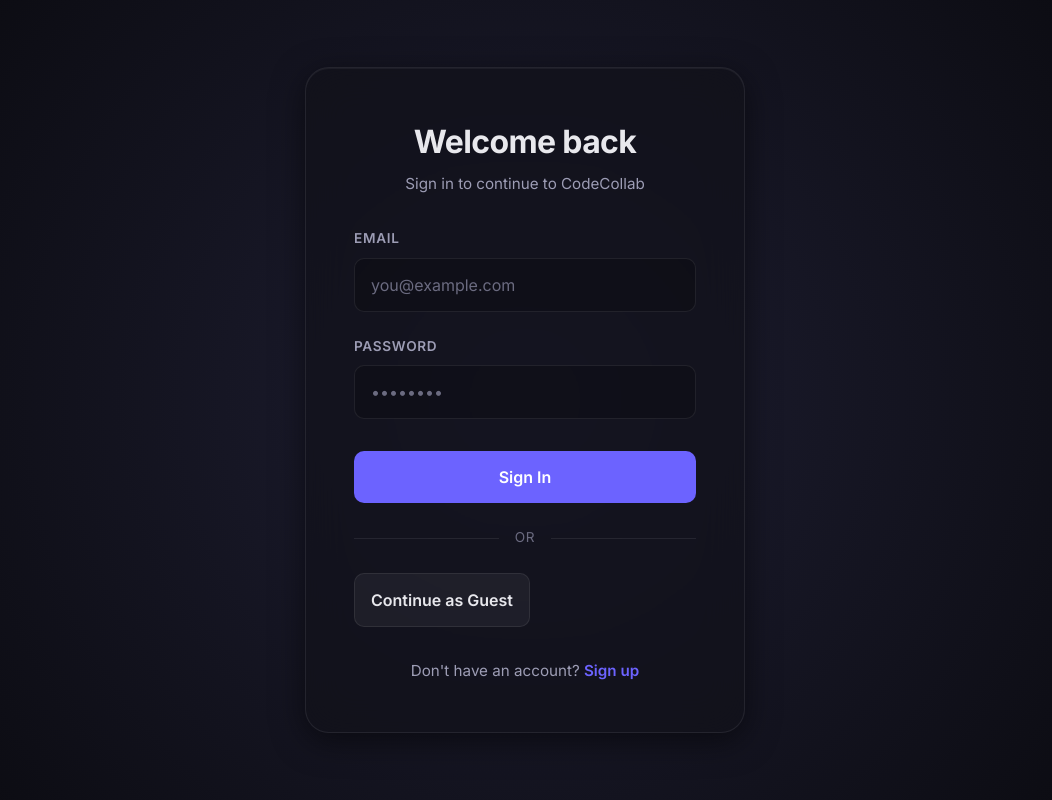
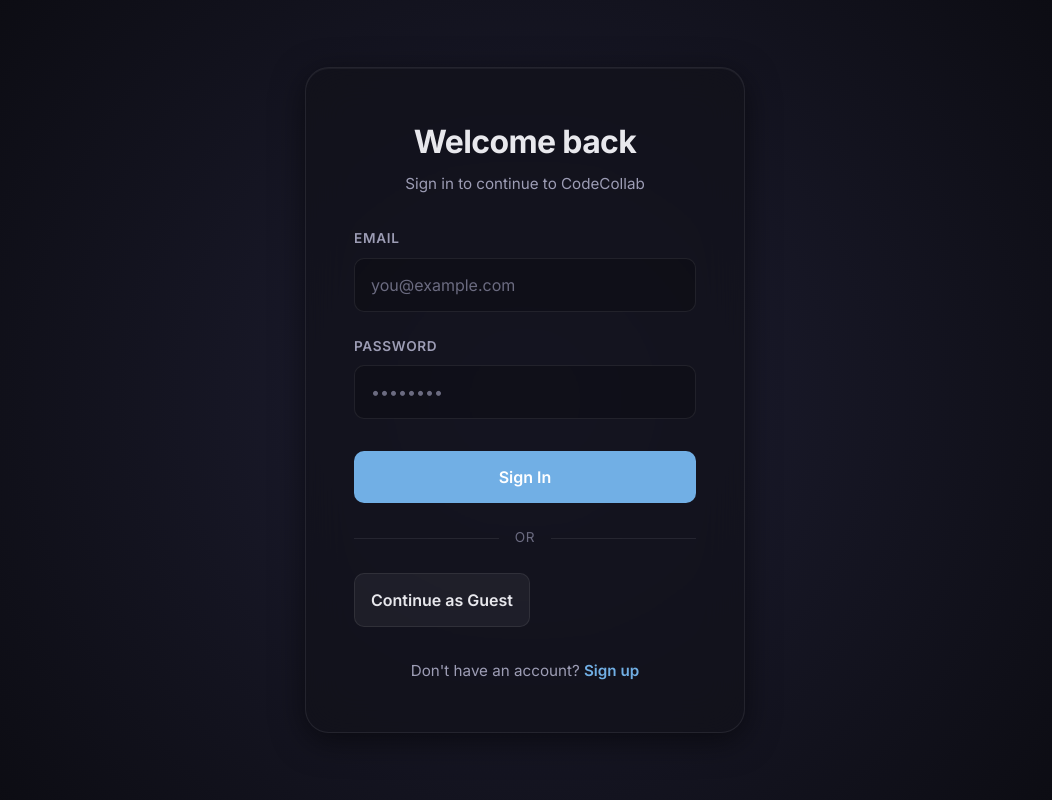
Before and after one commit to kevinlucasklein/codecollab, a Next.js app in the folder apps/web/: page /login in a window 1280 px wide. Shown: the whole page, without its empty margins (115-1167 px from the left). Built offline with nearby package versions, Linux system fonts and the light colour scheme; no server answers.

Commit message:
feat: implement CSS module stylesheets for file tree, dashboard, global styles, and editor components

```diff
--- a/apps/web/src/app/dashboard.module.css
+++ b/apps/web/src/app/dashboard.module.css
@@ -91,7 +91,7 @@
   font-weight: 600;
   font-size: 0.95rem;
   transition: all var(--transition-fast);
-  box-shadow: 0 2px 10px rgba(108, 99, 255, 0.2);
+  box-shadow: 0 2px 10px rgba(113, 175, 229, 0.2);
 }
 
 .newButton:hover {
@@ -215,7 +215,7 @@
   width: 48px;
   height: 48px;
   border-radius: var(--radius-md);
-  background: rgba(108, 99, 255, 0.1);
+  background: rgba(113, 175, 229, 0.1);
   color: var(--color-accent);
   display: flex;
   align-items: center;
--- a/apps/web/src/app/globals.css
+++ b/apps/web/src/app/globals.css
@@ -17,9 +17,9 @@
   --color-text-secondary: #9d9db5;
   --color-text-tertiary: #6b6b80;
 
-  --color-accent: #6c63ff;
-  --color-accent-hover: #7b73ff;
-  --color-accent-glow: rgba(108, 99, 255, 0.25);
+  --color-accent: #71afe5;
+  --color-accent-hover: #8bbff0;
+  --color-accent-glow: rgba(113, 175, 229, 0.25);
 
   --color-success: #34d399;
   --color-warning: #fbbf24;
--- a/apps/web/src/components/editor.module.css
+++ b/apps/web/src/components/editor.module.css
@@ -91,9 +91,9 @@
 }
 
 .shareButton {
-  background: rgba(108, 99, 255, 0.1);
+  background: rgba(113, 175, 229, 0.1);
   color: var(--color-accent);
-  border: 1px solid rgba(108, 99, 255, 0.2);
+  border: 1px solid rgba(113, 175, 229, 0.2);
   padding: 4px 12px;
   border-radius: var(--radius-sm);
   font-size: 0.85rem;
--- a/apps/web/src/components/fileTreeSidebar.module.css
+++ b/apps/web/src/components/fileTreeSidebar.module.css
@@ -110,7 +110,7 @@
 }
 
 .fileItem.active {
-  background: rgba(108, 99, 255, 0.1);
+  background: rgba(113, 175, 229, 0.1);
   color: var(--color-accent);
 }
 
```
